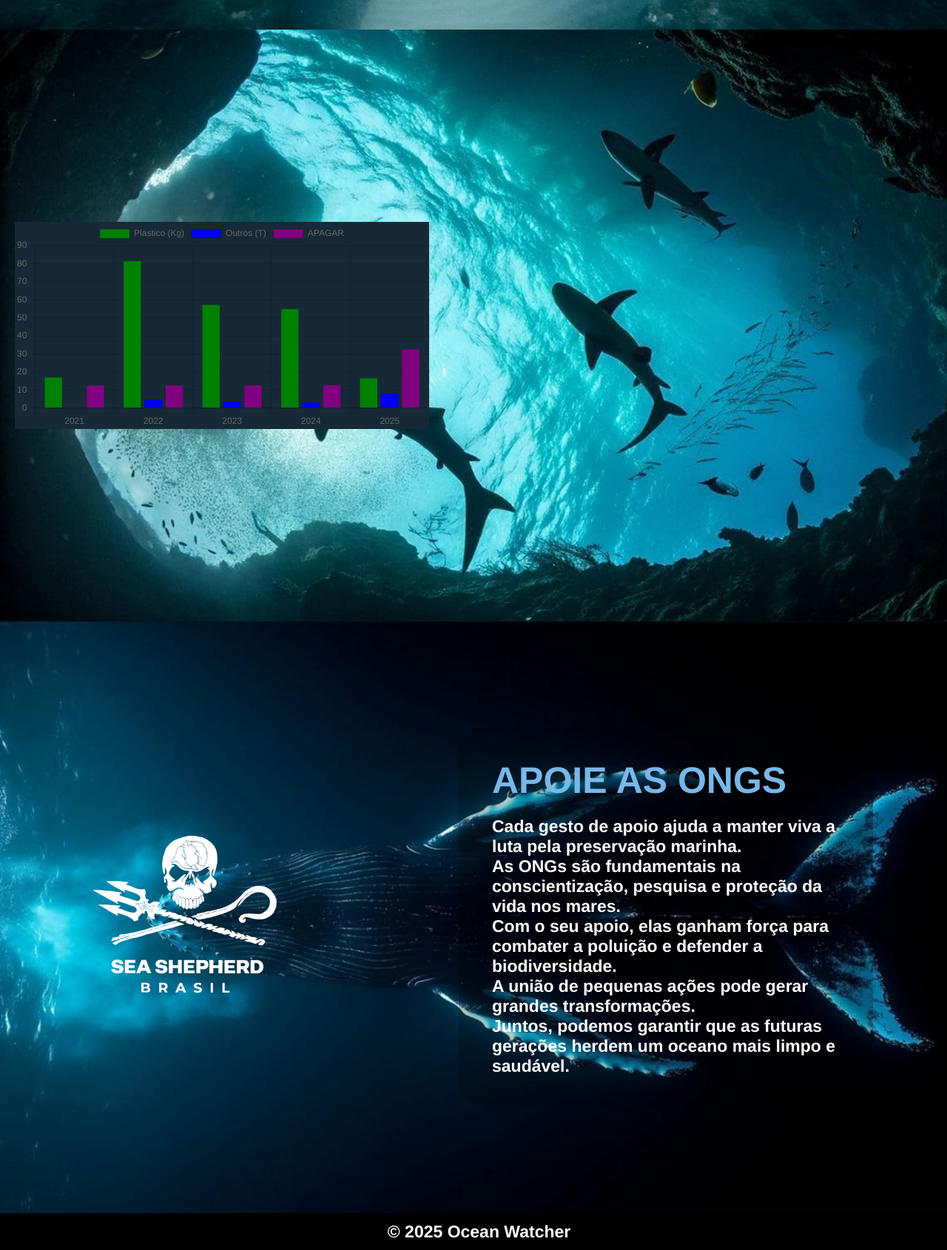
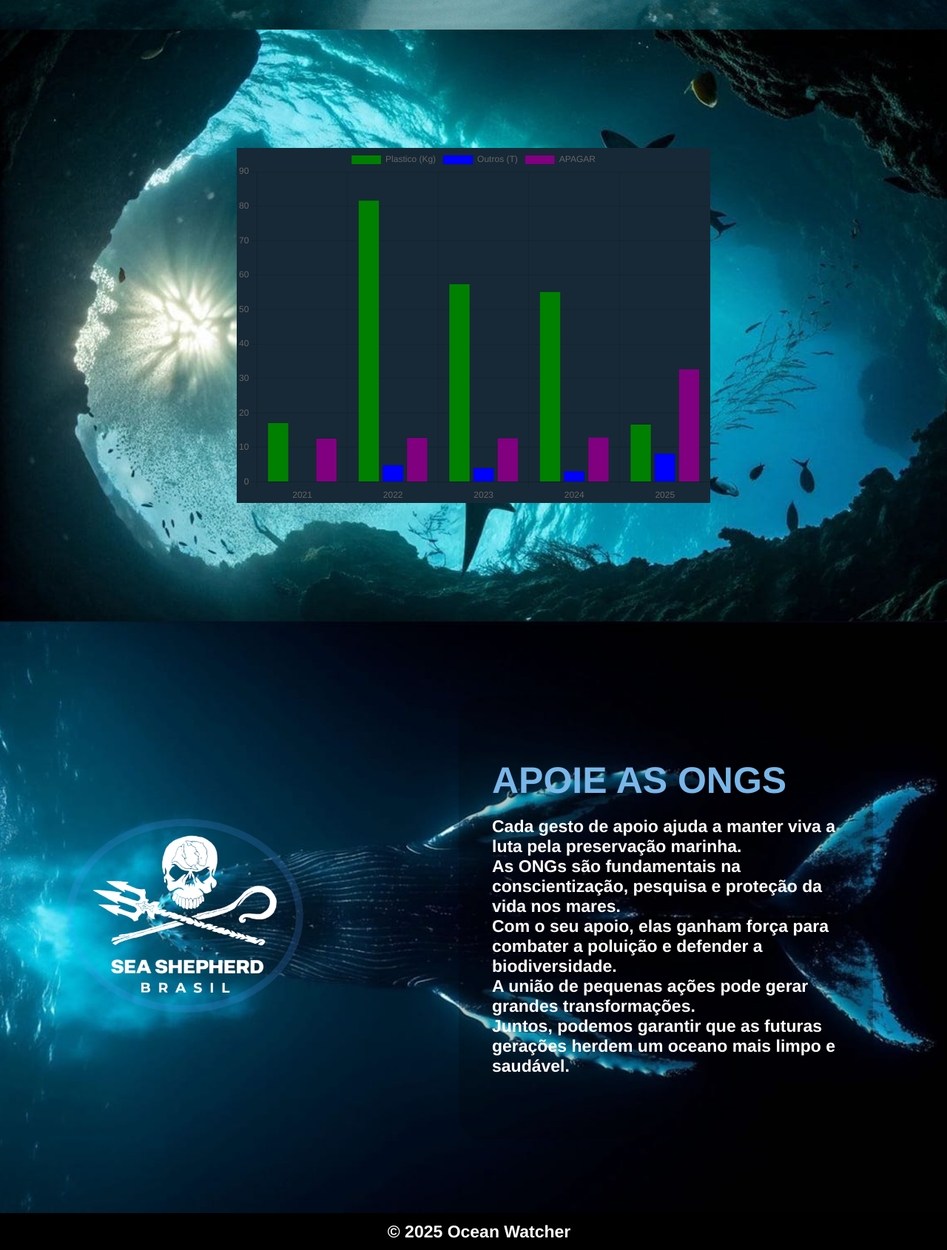
Before and after one commit to Gabriel2k156/OceanWatcher, a Flask app: page / in a window 1280 px wide. Shown: the part 1560-3250 px from the top of the page at 74% size. Run offline with Flask 3, Linux system fonts and the light colour scheme.

Commit message:
Update style.css
arquivo Wendel parte CSS

```diff
--- a/static/style.css
+++ b/static/style.css
@@ -8,9 +8,6 @@ html {
     scroll-behavior: smooth;
 }
 
-canvas {
-    background-color: #172936;
-}
 
 body {
     min-width: 600px;
@@ -37,7 +34,7 @@ body {
     opacity: 1;
 }
 
-.nav-bar.hidden{
+.nav-bar.hidden {
     transform: translateY(-100%);
     opacity: 0;
 }
@@ -55,7 +52,7 @@ body {
 .nav-menu a {
     display: inline-block;
     font-size: 20px;
-    font-weight:800;
+    font-weight: 800;
     color: white;
     text-decoration: none;
     padding: 0 15px;
@@ -101,7 +98,7 @@ body {
     flex-direction: column;
     justify-content: start;
     align-items: start;
-    font-weight:800;
+    font-weight: 800;
     background-color: rgba(0, 0, 0, 0.21);
     border-radius: 30px;
     padding: 30px;
@@ -146,7 +143,7 @@ p {
     justify-content: start;
     align-items: start;
     background-color: rgba(0, 0, 0, 0.21);
-    font-weight:800;
+    font-weight: 800;
     border-radius: 30px;
     padding: 30px;
     max-height: 35rem;
@@ -158,7 +155,9 @@ p {
 
 .container-grafico {
     display: flex;
-    justify-content: start;
+    flex-direction: row;
+    flex-wrap: wrap;
+    justify-content: center; /* centraliza quando quebrar */
     align-items: center;
     width: 100%;
     height: 100%;
@@ -169,14 +168,34 @@ p {
 
 .grafico {
     display: flex;
+    justify-content: center;
+    align-items: center;
+    border-radius: 30px;
+    width: 60em;
+}
+
+canvas {
+    background-color: #172936;
+    width: 100%;
+    max-width: 40em;
+    height: auto;
+}
+
+.grafico-texto{
+    display: flex;
     flex-direction: column;
     justify-content: center;
-    border: 1 solid none;
+    align-items: start;
+    background-color: rgba(0, 0, 0, 0.21);
+    font-weight: 800;
     border-radius: 30px;
-    height: 100%;
-    width: 35rem;
-    margin-left: 20px;
+    padding: 0 30px;
+
+    min-height: 3px;
+    max-width: 35rem;
+    min-width: 600px;
 }
+
 
 .container-apoie {
     position: relative;
@@ -200,10 +219,11 @@ p {
     justify-content: center;
     align-items: start;
     background-color: rgba(0, 0, 0, 0.21);
-    font-weight:800;
+    font-weight: 800;
     border-radius: 30px;
     padding: 0 30px;
     height: 32rem;
+    min-height: 600px;
     max-width: 35rem;
     min-width: 500px;
 }
@@ -213,12 +233,37 @@ p {
     border-radius: 100%;
 }
 
+
+
+
+
+.link-sea {
+    text-decoration: none;
+    color: #79B7E9;
+}
+
 footer {
     display: flex;
     justify-content: center;
     align-items: center;
     background-color: black;
-    font-weight:800;
+    font-weight: 800;
     color: white;
     height: 50px;
 }
+
+
+.logo-apoiadores {
+    animation: animate-outline 1s ease-in-out infinite;
+}
+
+@keyframes animate-outline {
+    from {
+        outline: 0px solid #4f9bf98a;
+    }
+
+    to {
+        outline: 15px solid #4f9bf900;
+    }
+
+}
```
